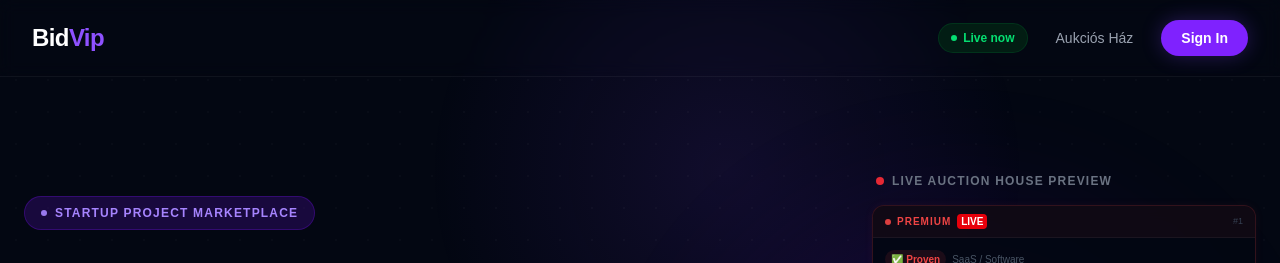
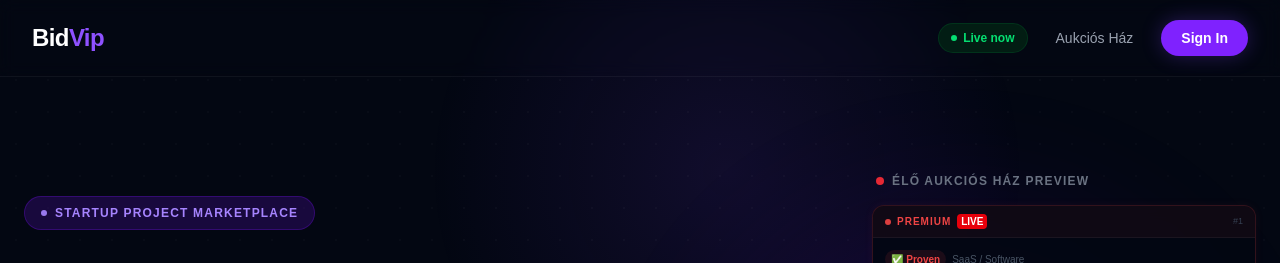
Before and after one commit to bidvip/bidvip, a Next.js app: page / in a window 1280 px wide. Shown: the top 263 px of the page. Built offline with nearby package versions, Linux system fonts and the light colour scheme; no server answers.

Commit message:
auto-deploy

```diff
--- a/app/page.tsx
+++ b/app/page.tsx
@@ -289,7 +289,7 @@ export default function Home() {
           <div className="relative flex flex-col gap-3 max-w-sm mx-auto lg:ml-auto lg:mr-0">
             <div className="flex items-center gap-2 mb-1 pl-1">
               <span className="w-2 h-2 bg-red-500 rounded-full animate-pulse" />
-              <span className="text-xs font-bold tracking-widest text-gray-500 uppercase">Live Auction House Preview</span>
+              <span className="text-xs font-bold tracking-widest text-gray-500 uppercase">Élő Aukciós Ház Preview</span>
             </div>
             {PREVIEW_AUCTIONS.map((a, i) => (
               <AuctionCard key={a.id} a={a} idx={i} />
```
